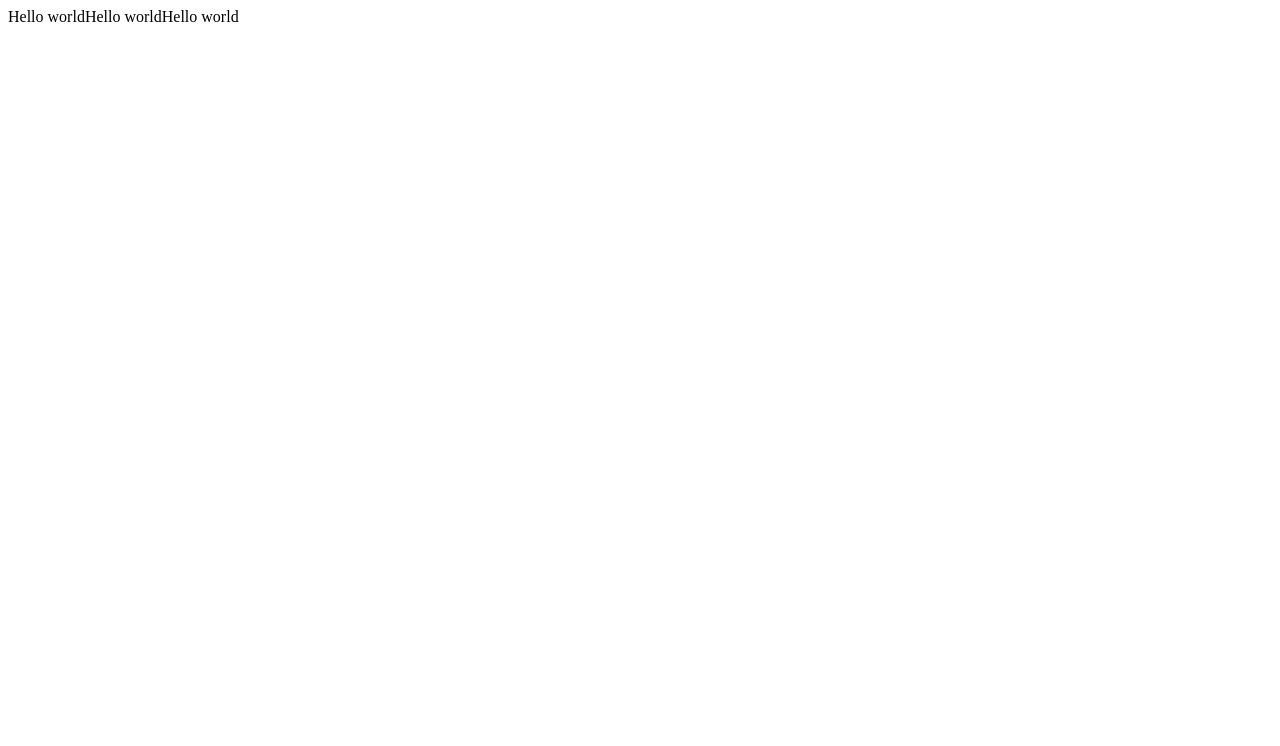
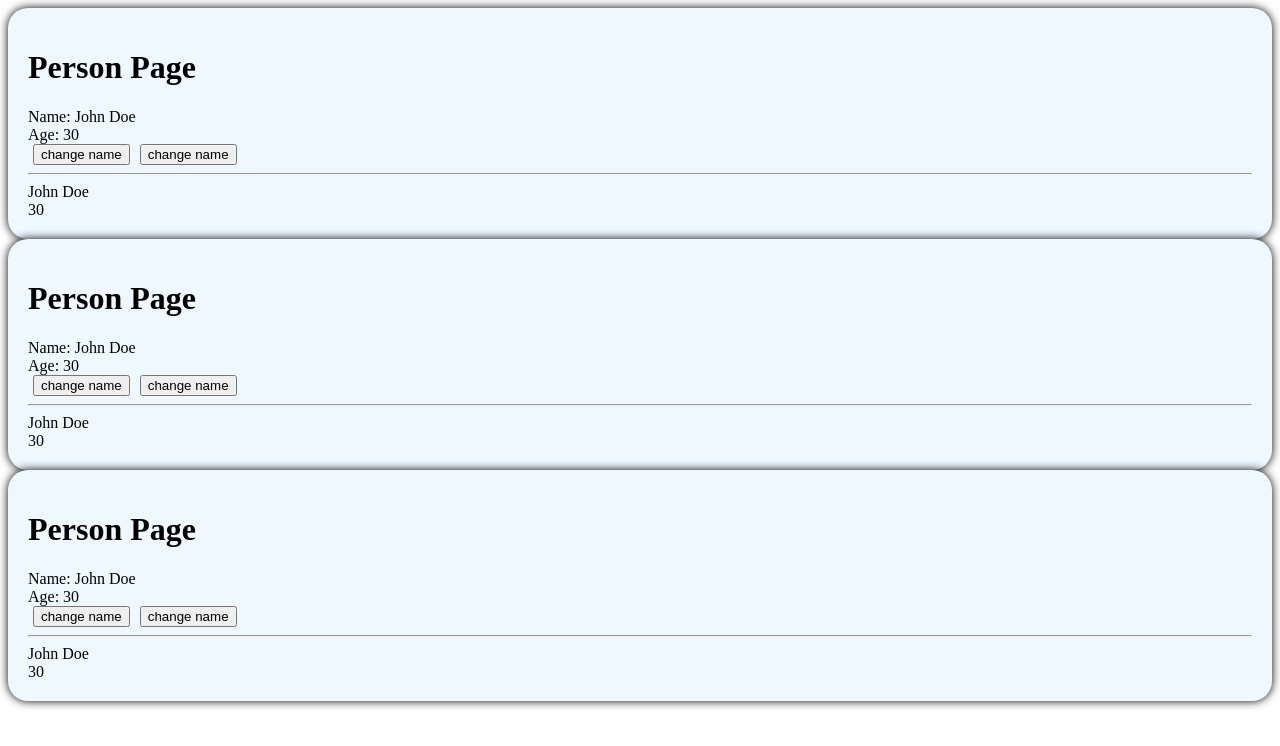
Before and after one commit to ComputerWizard2/vue3-learn, a Vue app: page / in a window 1280 px wide. Shown: the top 746 px of the page. Built offline with nearby package versions, Linux system fonts and the light colour scheme.

Commit message:
[issue-2] the optiojn api can use conposition api but not convert

```diff
--- a/src/components/Person.vue
+++ b/src/components/Person.vue
@@ -1,16 +1,25 @@
 <template>
   <div class="person">
     <h1>Person Page</h1>
-    <p>Name: {{ name }}</p>
-    <p>Age: {{ age }}</p>
+    <div>Name: {{ name }}</div>
+    <div>Age: {{ age }}</div>
     <button @click="changeName" class="button">change name</button>
     <button @click="changeAge" class="button">change name</button>
+    <hr>
+    <div>{{ a }}</div>
+    <div>{{ b }}</div>
   </div>
 </template>
 
 <script>
 export default {
   name: 'Person',
+  data(){
+    return {
+      a:this.name,
+      b:this.age
+    }
+  },
   setup(){
     //data Note：Your Vue.js component is almost correct
     let name = 'John Doe';
@@ -21,7 +30,7 @@ export default {
     function changeAge(){
         age +=1;
     }
-    return ()=>"Hello world";
+    return {name,age,changeAge,changeName};
   }
 }
 </script>
```
